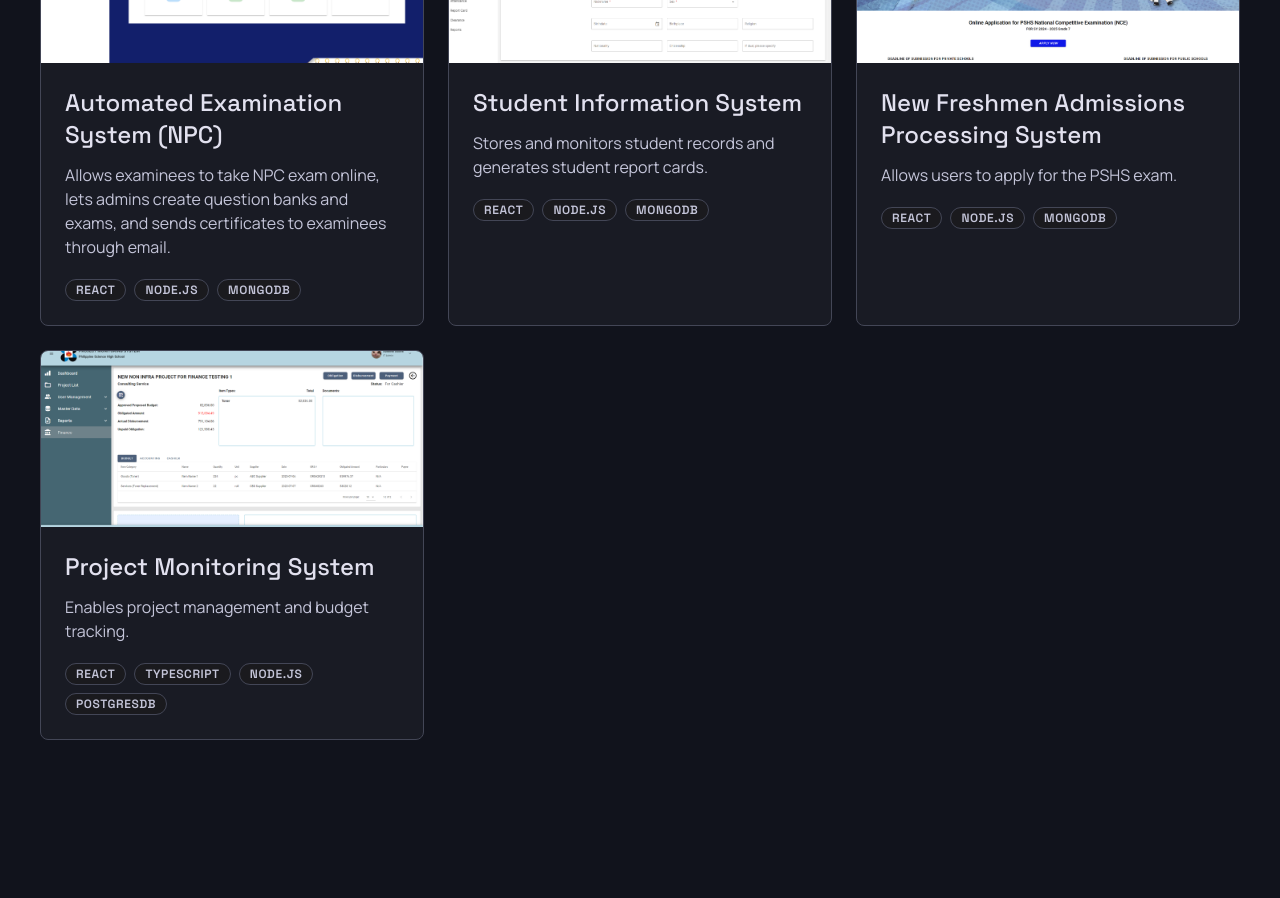
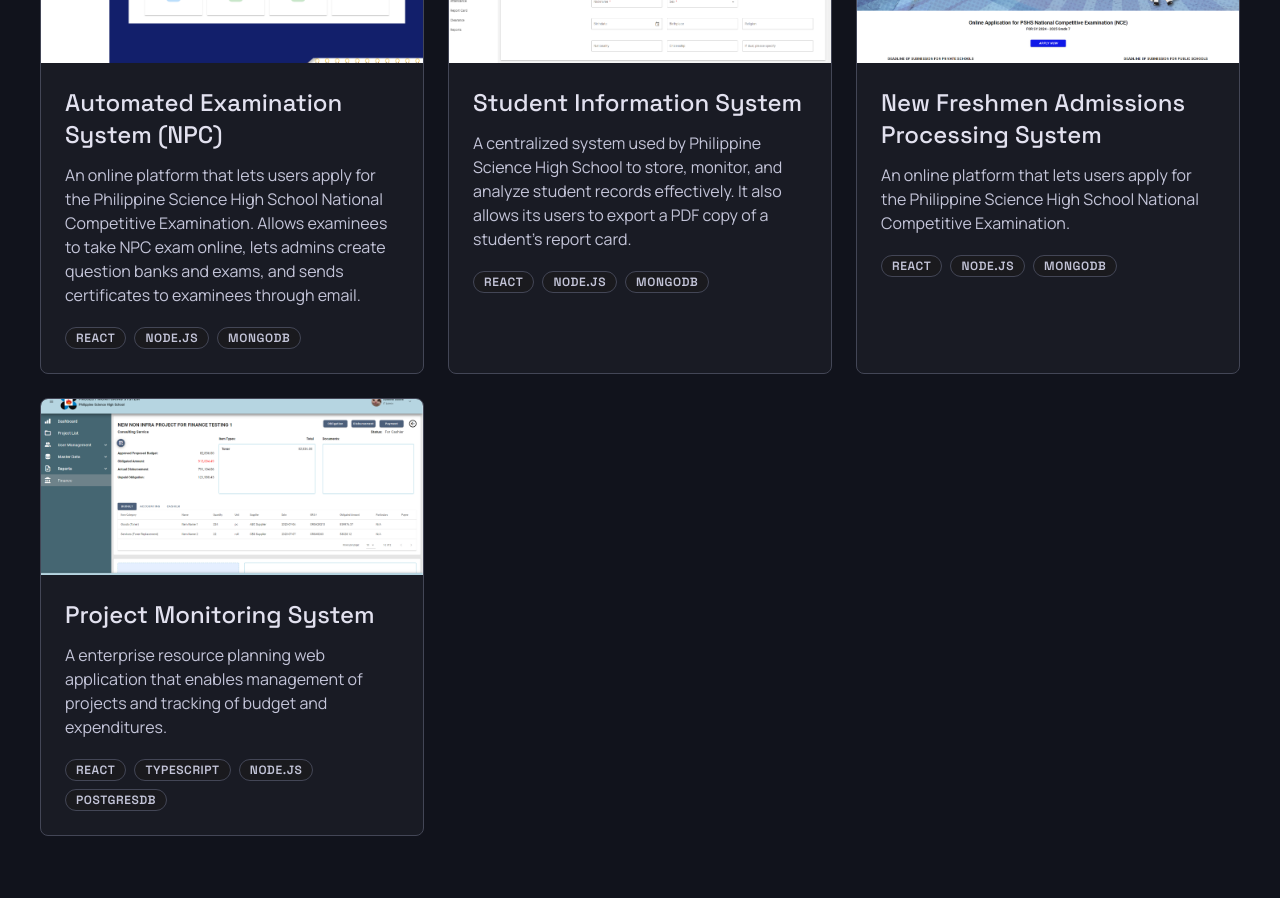
Before and after one commit to rodche-web/rodwinchester-portfolio, a React (Vite) app: page / in a window 1280 px wide. Shown: the part 2000-2898 px from the top of the page. Built offline with nearby package versions, Linux system fonts and the light colour scheme.

Commit message:
feat: projects description updated.

```diff
--- a/src/data/portfolioData.js
+++ b/src/data/portfolioData.js
@@ -61,28 +61,28 @@
       {
         title: 'Automated Examination System (NPC)',
         description:
-          'Allows examinees to take NPC exam online, lets admins create question banks and exams, and sends certificates to examinees through email.',
+          'An online platform that lets users apply for the Philippine Science High School National Competitive Examination. Allows examinees to take NPC exam online, lets admins create question banks and exams, and sends certificates to examinees through email.',
         tags: ['React', 'Node.js', 'MongoDB'],
         screenshot: aesDashboard,
         gradient: 'from-cyan-400/30 to-blue-600/20',
       },
       {
         title: 'Student Information System',
-        description: 'Stores and monitors student records and generates student report cards.',
+        description: 'A centralized system used by Philippine Science High School to store, monitor, and analyze student records effectively. It also allows its users to export a PDF copy of a student\'s report card.',
         tags: ['React', 'Node.js', 'MongoDB'],
         screenshot: pshsSis,
         gradient: 'from-violet-400/30 to-fuchsia-600/20',
       },
       {
         title: 'New Freshmen Admissions Processing System',
-        description: 'Allows users to apply for the PSHS exam.',
+        description: 'An online platform that lets users apply for the Philippine Science High School National Competitive Examination.',
         tags: ['React', 'Node.js', 'MongoDB'],
         screenshot: pshsNfaps,
         gradient: 'from-emerald-400/30 to-cyan-600/20',
       },
       {
         title: 'Project Monitoring System',
-        description: 'Enables project management and budget tracking.',
+        description: 'A enterprise resource planning web application that enables management of projects and tracking of budget and expenditures.',
         tags: ['React', 'Typescript', 'Node.js', 'PostgresDB'],
         screenshot: pshsErp,
         gradient: 'from-amber-400/30 to-orange-600/20',
```
